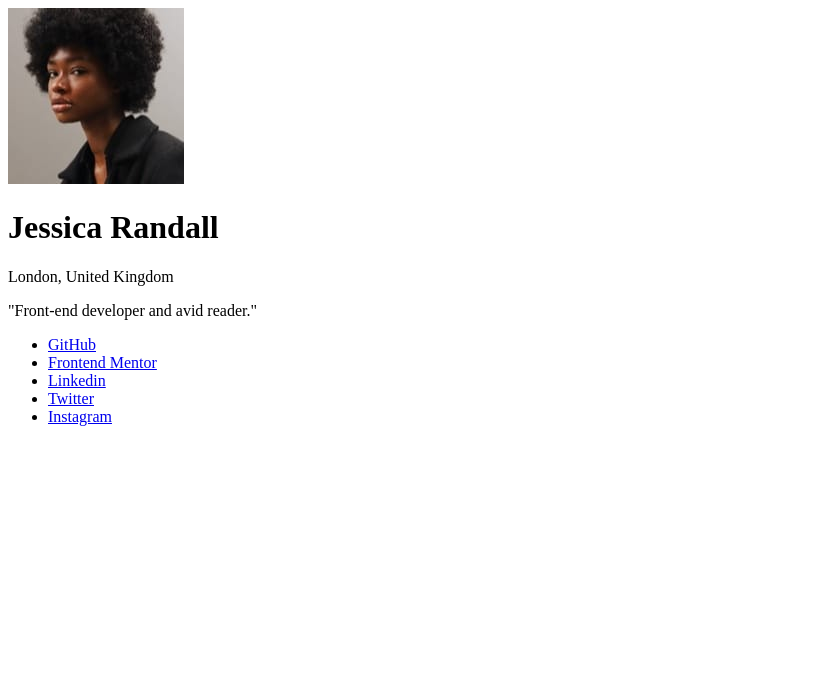
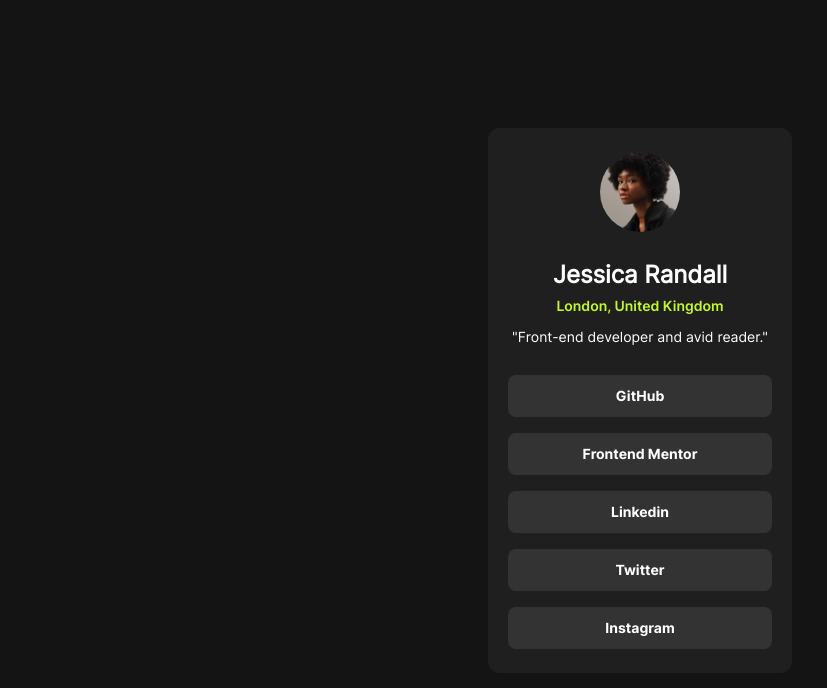
Before and after one commit to GHaoTruong/EX-socialLinksProfile, a plain HTML site: page index.html in a window 1280 px wide. Shown: the whole page, without its empty margins (0-827 px from the left). Drawn offline with Linux system fonts and the light colour scheme.

Commit message:
need to fix link color
links color dont change color when hover

```diff
--- a/index.html
+++ b/index.html
@@ -17,7 +17,7 @@
                 <p class="location">London, United Kingdom</p>
                 <p class="bio">"Front-end developer and avid reader."</p>
             </div>
-            <div class="links"></div>
+            <div class="links">
                 <ul>
                     <li><a href="#">GitHub</a></li>
                     <li><a href="#">Frontend Mentor</a></li>
@@ -26,6 +26,7 @@
                     <li><a href="#">Instagram</a></li>
                 </ul>
             </div>
+        </div>
     </main>
 </body>
 
--- a/styles/style.css
+++ b/styles/style.css
@@ -1,10 +1,128 @@
+:root {
+  --clr-green: hsl(75, 94%, 57%);
+  --clr-white: hsl(0, 0%, 100%);
+
+  --clr-grey-700: hsl(0, 0%, 20%);
+  --clr-grey-800: hsl(0, 0%, 12%);
+  --clr-grey-900: hsl(0, 0%, 8%);
+
+  --paragraph-font-size: 0.875rem;
+}
+
 @font-face {
-  font-family: "customeFont1";
-  src: url(/assets/fonts/Inter-VariableFont_slnt\,wght.ttf);
+  font-family: "inter-regular";
+  src: url(/assets/fonts/static/Inter-Regular.ttf) format("truetype");
+
+  font-weight: 400;
+  font-style: normal;
+}
+@font-face {
+  font-family: "inter-semiBold";
+  src: url(/assets/fonts/static/Inter-SemiBold.ttf) format("truetype");
+
+  font-weight: 600;
+  font-style: normal;
+}
+@font-face {
+  font-family: "inter-bold";
+  src: url(/assets/fonts/static/Inter-Bold.ttf) format("truetype");
+
+  font-weight: 700;
+  font-style: normal;
 }
 
 body {
+  font-size: 16px;
+  background-color: var(--clr-grey-900);
+  display: flex;
+  justify-content: center;
+  align-items: center;
+  min-height: 100vh;
+  padding: 0;
+  margin: 0;
+}
+
+main {
 }
 
 main .container {
+  background-color: var(--clr-grey-800);
+  margin: 0;
+  text-align: center;
+  width: 16rem;
+  border-radius: 12px;
+  padding: 24px;
 }
+
+.profile {
+}
+
+.profile img {
+  width: 5rem;
+  border-radius: 100px;
+}
+
+.profile h1 {
+  color: var(--clr-white);
+  font-family: "inter-regular";
+  font-size: 1.5rem;
+  margin: 1.5rem 0 0.5rem 0;
+}
+
+.profile .location {
+  color: var(--clr-green);
+  font-family: "inter-semiBold";
+  font-size: 0.875rem;
+  margin: 0;
+}
+
+.profile .bio {
+  color: var(--clr-white);
+  font-family: "inter-regular";
+  font-size: var(--paragraph-font-size);
+}
+
+.links {
+  display: flex;
+  align-items: center;
+  justify-content: center;
+}
+
+.links ul {
+  list-style-type: none;
+  padding: 0;
+  margin: 0;
+}
+
+.links li {
+  background-color: var(--clr-grey-700);
+  width: 240px;
+  padding: 12px;
+  border-radius: 8px;
+  margin-top: 16px;
+}
+
+.links li a {
+  text-decoration: none;
+  font-family: "inter-bold";
+  font-size: var(--paragraph-font-size);
+  color: var(--clr-white);
+}
+.links li:hover {
+  background-color: var(--clr-green);
+}
+
+/* Media Queries */
+
+/* Mobile */
+@media (width >= 375px) {
+  main .container {
+  }
+}
+
+/* Desktop */
+@media (width >= 1440px) {
+  main .container {
+    width: 20rem;
+  }
+}
```
Lines whose indentation alone changed are shown as unchanged.
